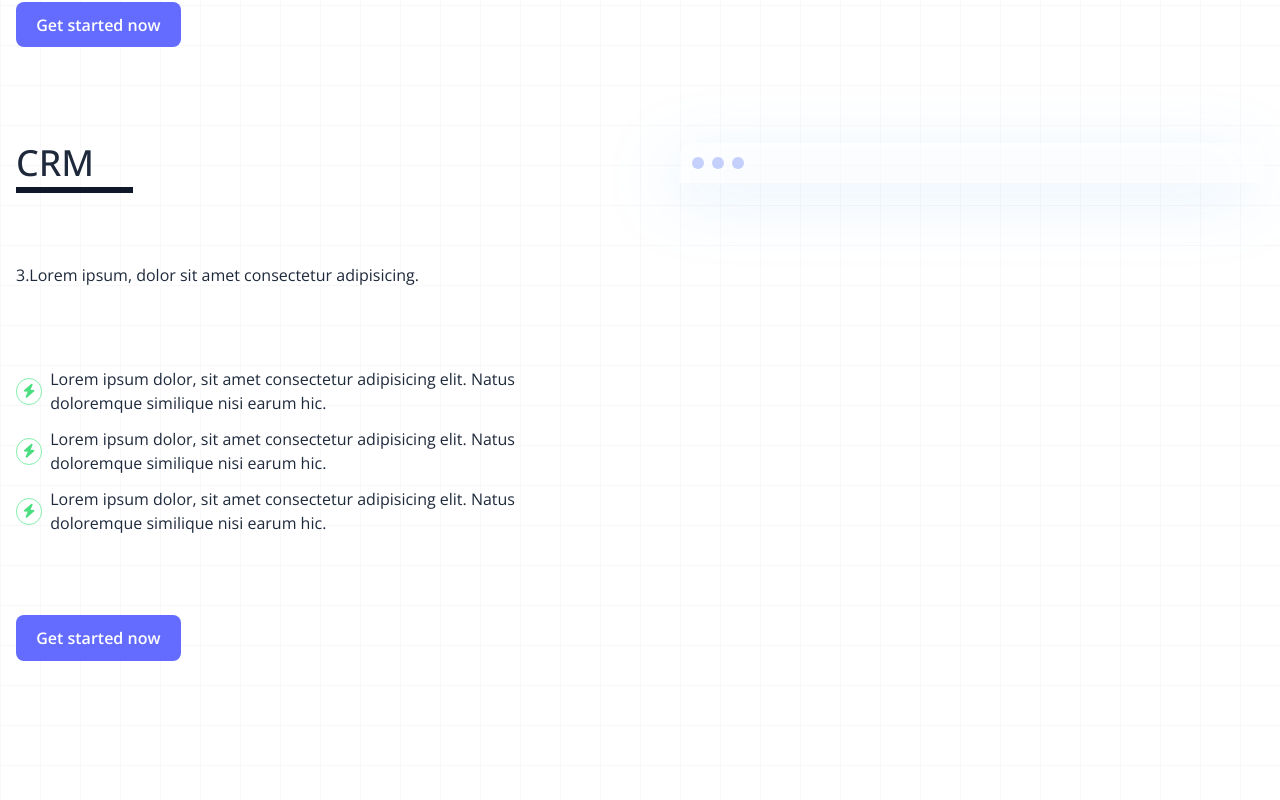
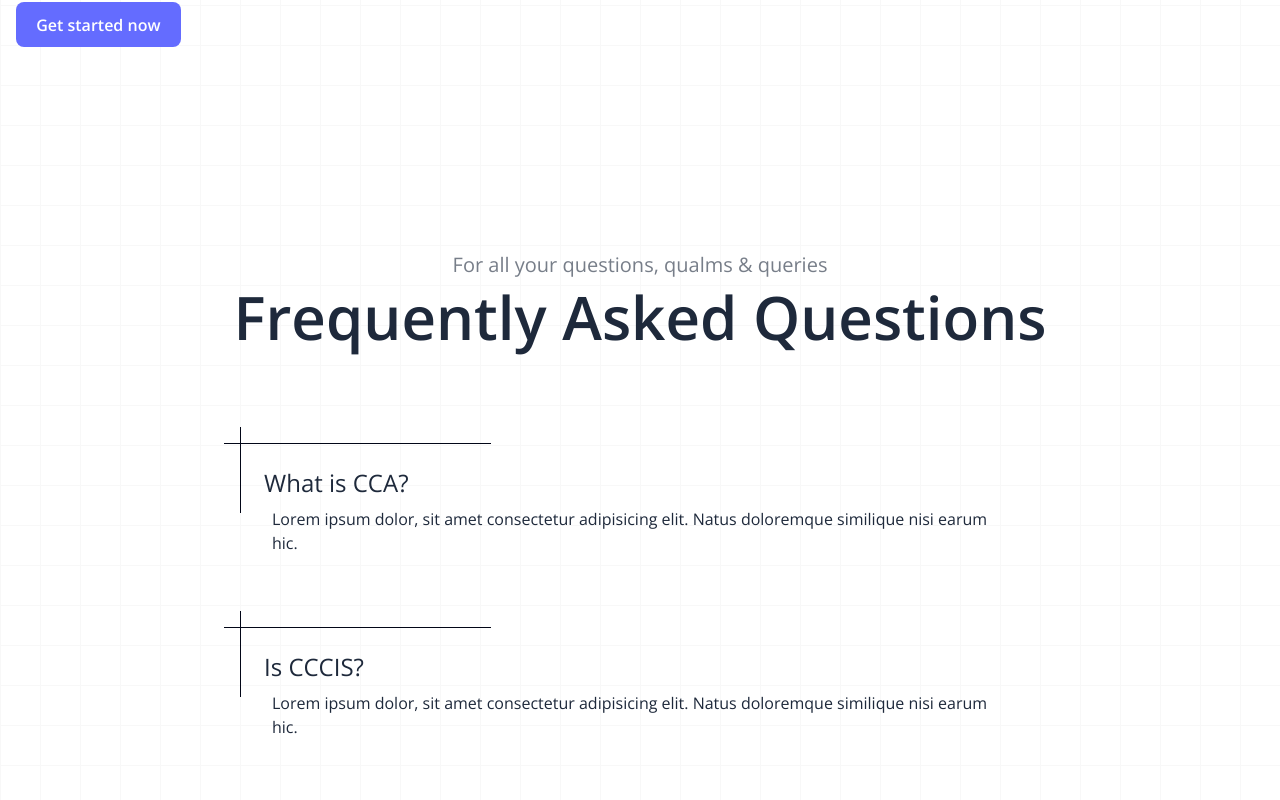
Before and after one commit to ajdjyt/landing-site, a SvelteKit app: page / in a window 1280 px wide. Shown: the part 2075-2875 px from the top of the page. Built offline with nearby package versions, Linux system fonts and the light colour scheme.

Commit message:
preferencial changes

```diff
--- a/src/components/FAQs.svelte
+++ b/src/components/FAQs.svelte
@@ -3,10 +3,6 @@
 	let faqs = [
 		{
 			question: 'What is CCA?',
-			ans: 'Lorem ipsum dolor, sit amet consectetur adipisicing elit. Natus doloremque similique nisi earum hic.'
-		},
-		{
-			question: 'How do I CRM?',
 			ans: 'Lorem ipsum dolor, sit amet consectetur adipisicing elit. Natus doloremque similique nisi earum hic.'
 		},
 		{
--- a/src/components/Product.svelte
+++ b/src/components/Product.svelte
@@ -24,20 +24,9 @@
 			description: '2.Lorem ipsum, dolor sit amet consectetur adipisicing.',
 			imgUrl: '',
 			externalLink: 'https://mentoraglobal.edumilestones.com/abroad-studies/index-new.php?new=yes'
-		},
-		{
-			featureName: 'CRM',
-			featureList: [
-				'Lorem ipsum dolor, sit amet consectetur adipisicing elit. Natus doloremque similique nisi earum hic.',
-				'Lorem ipsum dolor, sit amet consectetur adipisicing elit. Natus doloremque similique nisi earum hic.',
-				'Lorem ipsum dolor, sit amet consectetur adipisicing elit. Natus doloremque similique nisi earum hic.'
-			],
-			description: '3.Lorem ipsum, dolor sit amet consectetur adipisicing.',
-			imgUrl: '',
-			externalLink: 'https://mentoraglobal.edumilestones.com/cm/'
 		}
 	];
-	// ["CCA", "CCCIS", "CRM"]
+	// ["CCA", "CCCIS"]
 </script>
 
 <SectionWrapper id="product">
```
